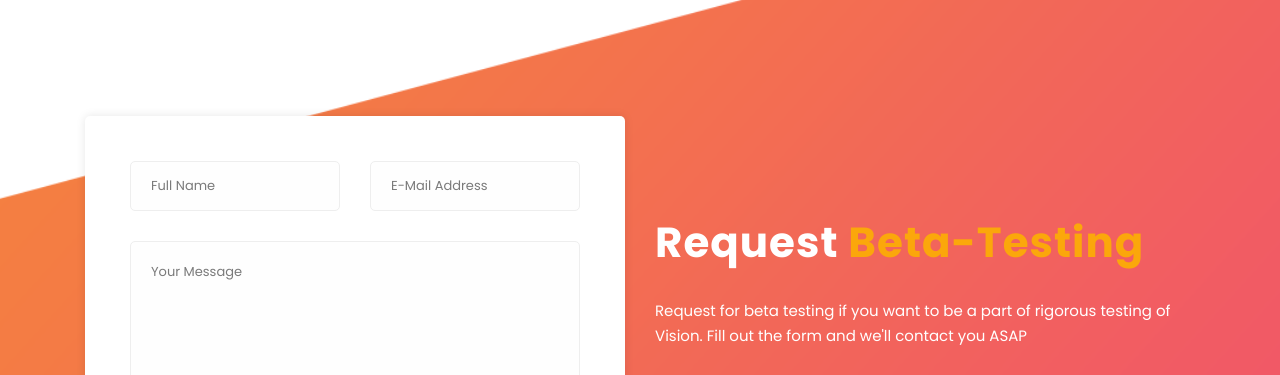
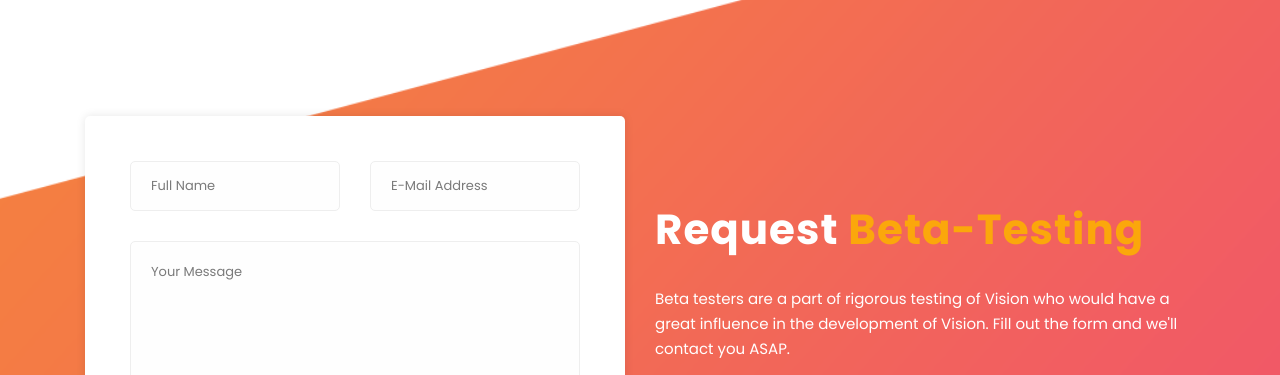
Before and after one commit to venkatr21/visionweb, a plain HTML site: page index.html in a window 1280 px wide. Shown: the part 3923-4298 px from the top of the page. Drawn offline with nearby package versions, Linux system fonts and the light colour scheme; a web font is replaced by a local one.

Commit message:
style changes

```diff
--- a/assets/css/styles.css
+++ b/assets/css/styles.css
@@ -73,8 +73,7 @@
 }
 
 .team-hover:hover {
-  -webkit-box-shadow: 5px 5px 15px rgba(0, 0, 0, 0.4);
-  -moz-box-shadow: 5px 5px 15px rgba(0, 0, 0, 0.4);
+  box-shadow: 5px 5px 15px rgba(0, 0, 0, 0.4);
 }
 .team-members h3 {
   margin-top: 25px;
--- a/index.html
+++ b/index.html
@@ -288,8 +288,9 @@
                     </div>
                     <div class="right-content col-lg-6 col-md-12 col-sm-12">
                         <h2>Request <em>Beta-testing</em></h2>
-                        <p>Request for beta testing if you want to be a part of rigorous testing of Vision. Fill out the
-                            form and we'll contact you ASAP
+                        <p>Beta testers are a part of rigorous testing of Vision who would have a great influence in the
+                            development of Vision.
+                            Fill out the form and we'll contact you ASAP.
                         </p>
                         <ul class="social">
                             <li><a><i class="fa fa-facebook"></i></a></li>
```
Also changed, not shown: assets/images/about-icon-02.png.
